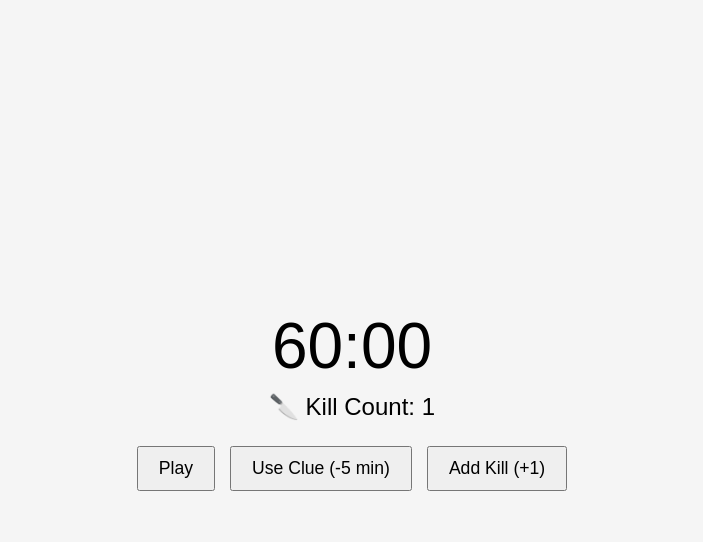
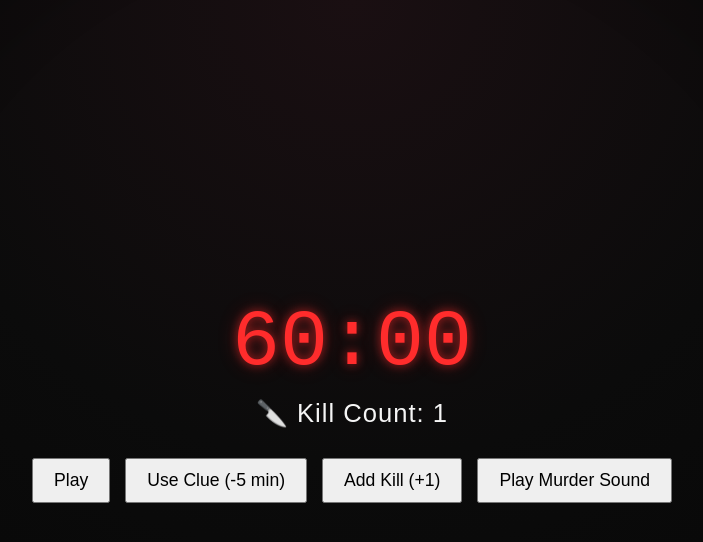
Before and after one commit to ihita2812/timer-site, a plain HTML site: page index.html in a window 1280 px wide. Shown: the whole page, without its empty margins (288-991 px from the left). Drawn offline with Linux system fonts and the light colour scheme.

Commit message:
basic styling

```diff
--- a/index.html
+++ b/index.html
@@ -5,6 +5,7 @@
     <title>Murder Mystery Control Panel</title>
     <link rel="stylesheet" href="styles.css">
 </head>
+
 <body>
 
     <div id="timer">60:00</div>
@@ -14,8 +15,10 @@
         <button id="toggleBtn">Play</button>
         <button id="clueBtn">Use Clue (-5 min)</button>
         <button id="killBtn">Add Kill (+1)</button>
+        <button id="soundBtn">Play Murder Sound</button>
     </div>
 
     <script src="script.js"></script>
+
 </body>
 </html>
--- a/script.js
+++ b/script.js
@@ -10,6 +10,12 @@ let isRunning = false;
 let timerInterval = null;
 
 // --------------------
+// AUDIO
+// --------------------
+const murderSound = new Audio("sounds/murder-sound.mp3");
+murderSound.volume = 0.9; // tweak later
+
+// --------------------
 // DOM ELEMENTS
 // --------------------
 const timerDisplay = document.getElementById("timer");
@@ -18,6 +24,7 @@ const killCountDisplay = document.getElementById("killCount");
 const toggleBtn = document.getElementById("toggleBtn");
 const clueBtn = document.getElementById("clueBtn");
 const killBtn = document.getElementById("killBtn");
+const soundBtn = document.getElementById("soundBtn");
 
 // --------------------
 // UI UPDATE FUNCTIONS
@@ -26,8 +33,7 @@ function updateTimerDisplay() {
     const minutes = Math.floor(totalSeconds / 60);
     const seconds = totalSeconds % 60;
 
-  timerDisplay.textContent =
-    `${String(minutes).padStart(2, "0")}:${String(seconds).padStart(2, "0")}`;
+    timerDisplay.textContent = `${String(minutes).padStart(2, "0")}:${String(seconds).padStart(2, "0")}`;
 }
 
 function updateKillCountDisplay() {
@@ -75,6 +81,12 @@ function useClue() {
 function addKill() {
     killCount++;
     updateKillCountDisplay();
+    // playMurderSound();
+}
+
+function playMurderSound() {
+  murderSound.currentTime = 0; // allows rapid replays
+  murderSound.play();
 }
 
 // --------------------
@@ -83,6 +95,7 @@ function addKill() {
 toggleBtn.addEventListener("click", toggleTimer);
 clueBtn.addEventListener("click", useClue);
 killBtn.addEventListener("click", addKill);
+soundBtn.addEventListener("click", playMurderSound);
 
 // --------------------
 // INITIAL RENDER
--- a/styles.css
+++ b/styles.css
@@ -5,18 +5,57 @@ body {
     flex-direction: column;
     justify-content: center;
     align-items: center;
+
     font-family: Arial, sans-serif;
-  background: #f5f5f5;
+    color: #f5f5f5;
+
+    background:
+        radial-gradient(
+            circle at top,
+            #1a0f12 0%,
+            #0b0b0b 45%,
+            #050505 100%
+        );
+
+    /* background:
+        linear-gradient(
+            180deg,
+            #12060a 0%,
+            #0b0b0b 50%,
+            #020202 100%
+        ); */
+
 }
 
+body::before {
+    content: "";
+    position: fixed;
+    inset: 0;
+    pointer-events: none;
+
+    background: radial-gradient(
+        circle,
+        transparent 60%,
+        rgba(0, 0, 0, 0.6) 100%
+    );
+}
+
+
 #timer {
-  font-size: 4rem;
+    font-size: 5rem;
+    font-family: "Courier New", monospace;
+    color: #ff2c2c;
+    text-shadow:
+    0 0 10px rgba(255, 44, 44, 0.6),
+    0 0 20px rgba(255, 44, 44, 0.3);
     margin-bottom: 10px;
 }
 
 #killCount {
-  font-size: 1.5rem;
-  margin-bottom: 25px;
+    font-size: 1.6rem;
+    color: #f5f5f5;
+    margin-bottom: 30px;
+    letter-spacing: 1px;
 }
 
 .buttons {
```
Also changed, not shown: 1 other file. Lines whose indentation alone changed are shown as unchanged.
